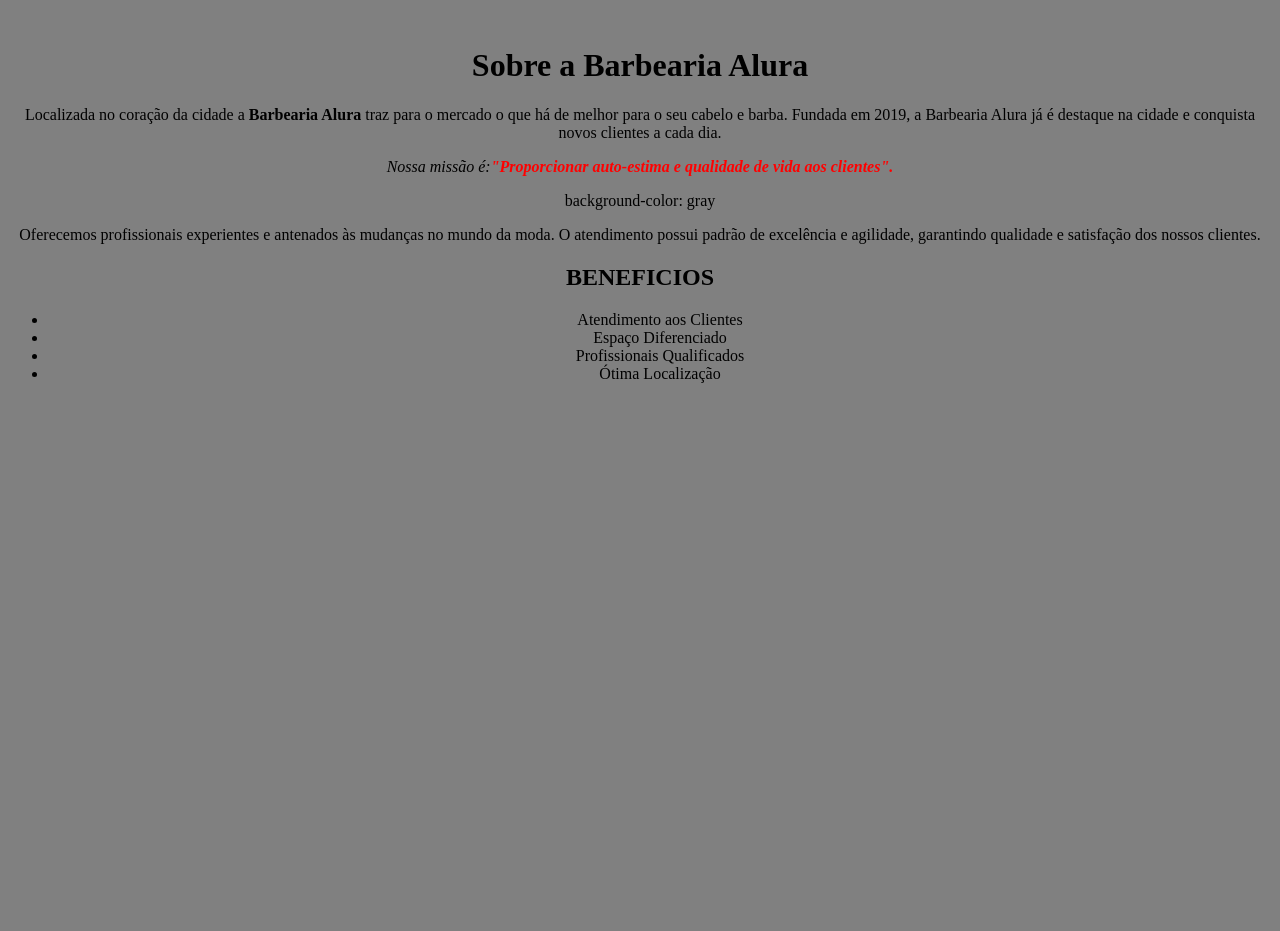
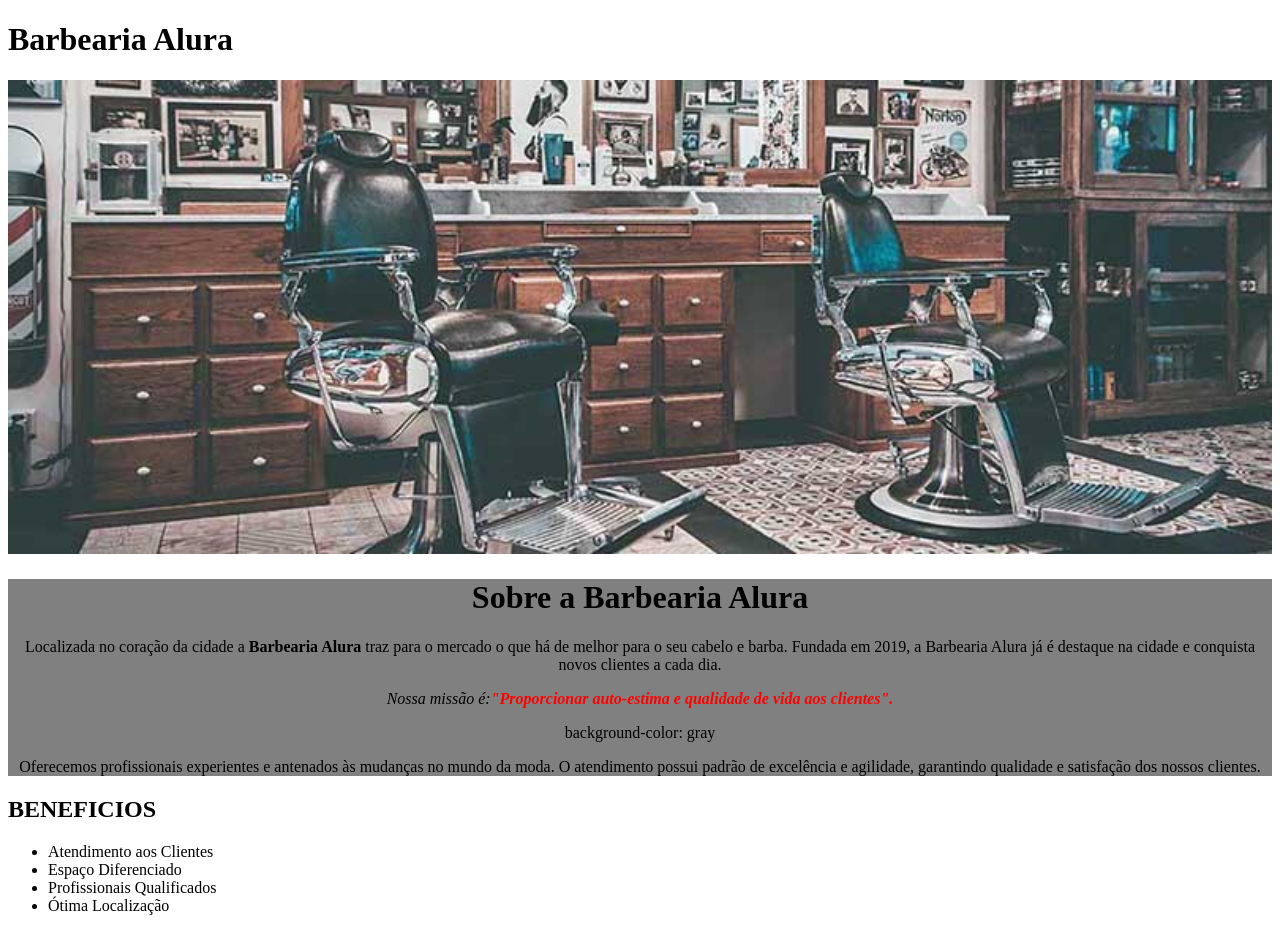
Before and after one commit to NicolasCEEM/Barbearia-Alura-Nicolas, a plain HTML site: page index.html in a window 1280 px wide. Before the commit the page ends 800 px from the top, so only its background shows below. Drawn offline with Linux system fonts and the light colour scheme.

Commit message:
Add files via upload

```diff
--- a/index.html
+++ b/index.html
@@ -8,9 +8,15 @@
     <link rel="stylesheet" href="style.css">
 </head>
 <body>
+    <header class="titulo">
+    <h1>Barbearia Alura</h1>
+
+    </header>
+
     <img class="imagem" src="banner.jpg" alt="">
-    <h1>Sobre a Barbearia Alura</h1>
-   <p class="paragrafo1">Localizada no coração da cidade
+    <div class="principal">
+        <h1>Sobre a Barbearia Alura</h1>
+    <p class="paragrafo1">Localizada no coração da cidade
     a <strong>Barbearia Alura</strong> traz para o
     mercado o que há de melhor para o seu cabelo
     e barba. Fundada em 2019, a Barbearia Alura já é
@@ -25,7 +31,9 @@
     padrão de excelência e agilidade, garantindo
     qualidade e satisfação dos nossos clientes.</p>
 
-    <h2>BENEFICIOS</h2>
+   </div>
+
+    <h2 class="benificio">BENEFICIOS</h2>
     <ul>
         <li>Atendimento aos Clientes</li>
         <li>Espaço Diferenciado</li>
--- a/style.css
+++ b/style.css
@@ -1,6 +1,7 @@
-body{font-size: 16px;
-text-align: center;
-background-color: gray;}
+body{font-size: 16px;}
+
+.principal { background-color: gray;
+    text-align: center;}
 
 .negrito{color: red;}
 
```
Also changed, not shown: banner.jpg (added).
